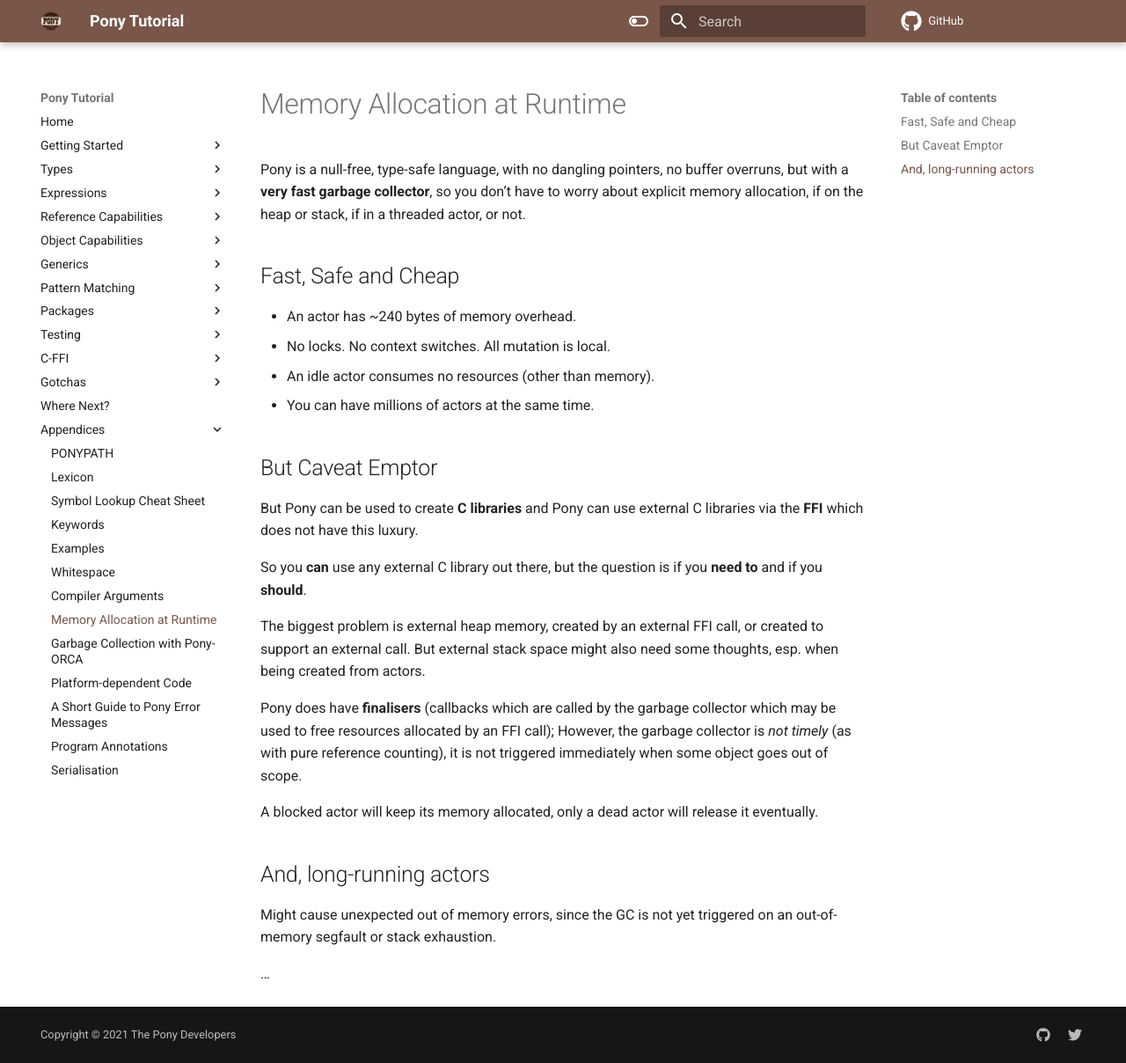
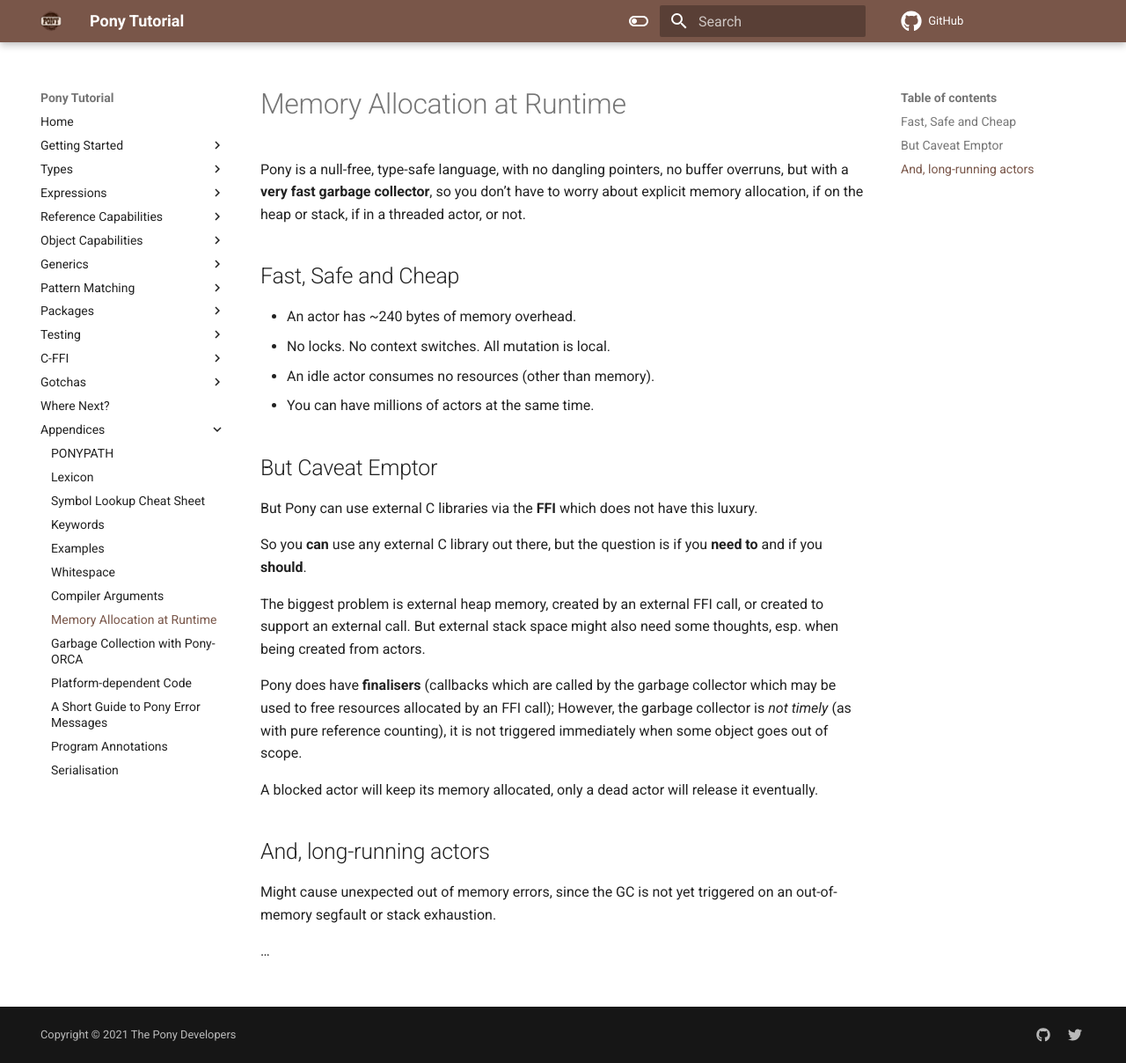
Before and after one commit to ponylang/pony-tutorial, an MkDocs documentation site: the page built from docs/appendices/memory-allocation.md, in a window 1280 px wide and 1208 px high. Shown: the whole window at 88% size. Built offline with MkDocs 1.6.1 and Material for MkDocs 9.7.7, drawn with Linux system fonts in a browser that asks for light colours; comment, search, counter and statistics services are not loaded.

Commit message:
Remove reference to removed C library mode

```diff
--- a/docs/appendices/memory-allocation.md
+++ b/docs/appendices/memory-allocation.md
@@ -11,7 +11,7 @@ Pony is a null-free, type-safe language, with no dangling pointers, no buffer ov
 
 ## But Caveat Emptor
 
-But Pony can be used to create **C libraries** and Pony can use external C libraries via the **FFI** which does not have this luxury.
+But Pony can use external C libraries via the **FFI** which does not have this luxury.
 
 So you **can** use any external C library out there, but the question is if you **need to** and if you **should**.
 
```
